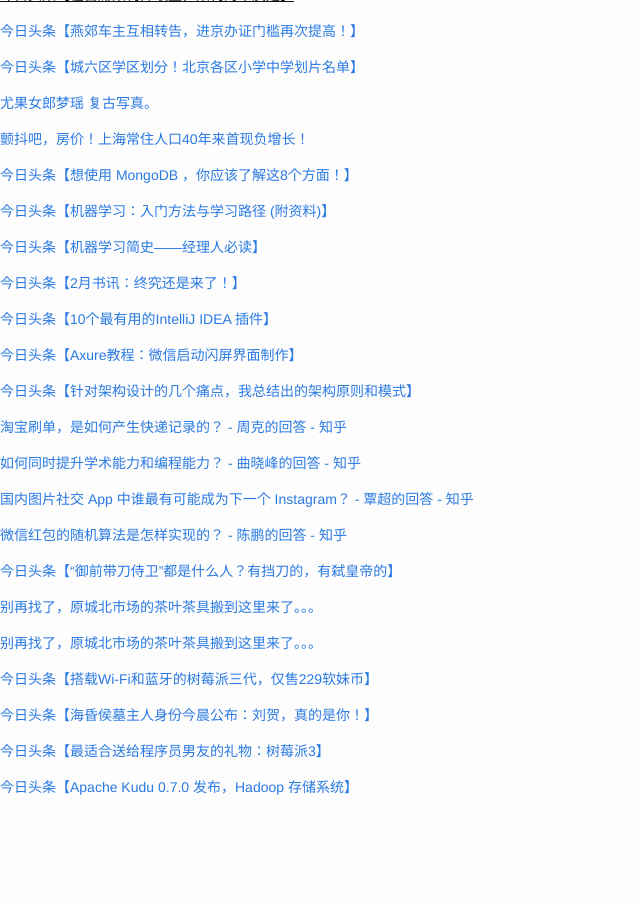
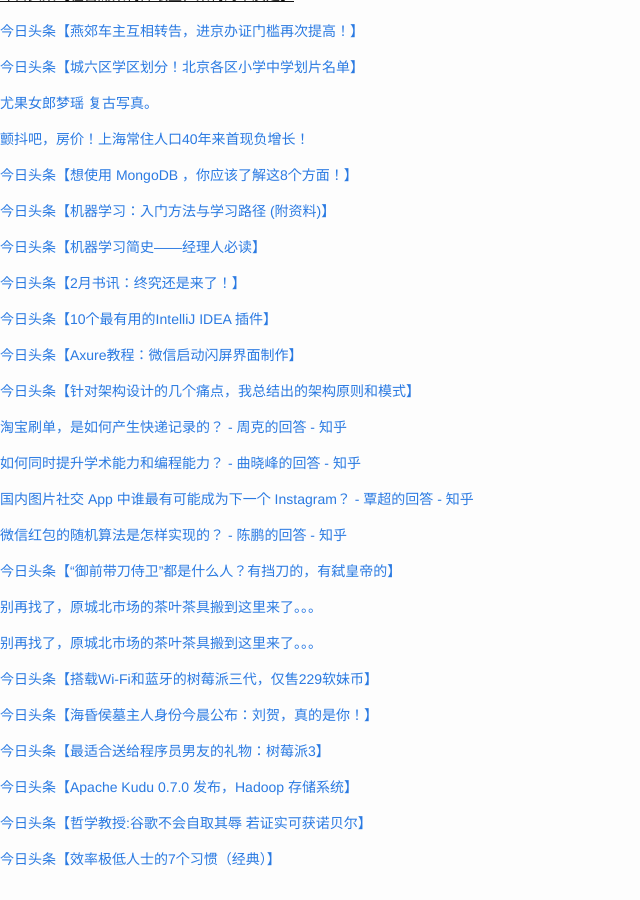
Before and after one commit to cnwarden/cnwarden.github.io, a Jekyll site: the page built from fav/index.md, in a window 1280 px wide and 900 px high, scrolled down 1446 px. Shown: the whole window, without its empty margins (0-640 px from the left). Built offline with Jekyll 4.4.1, drawn with Linux system fonts in a browser that asks for light colours; emoji names are drawn with the system emoji font; before the commit the page ends 2274 px from its top, so only the background shows below that.

Commit message:
auto commit

```diff
--- a/fav/index.md
+++ b/fav/index.md
@@ -126,3 +126,7 @@ title:  fav
 [今日头条【最适合送给程序员男友的礼物：树莓派3】](http://toutiao.com/item/6257210007096394242/?iid=3764603574&app=news_article&tt_from=android_share&utm_source=email&utm_medium=toutiao_android&utm_campaign=client_share)
 
 [今日头条【Apache Kudu 0.7.0 发布，Hadoop 存储系统】](http://toutiao.com/item/6256525626744766978/?iid=3764603574&app=news_article&tt_from=android_share&utm_source=email&utm_medium=toutiao_android&utm_campaign=client_share)
+
+[今日头条【哲学教授:谷歌不会自取其辱 若证实可获诺贝尔】](http://toutiao.com/item/6257280482359116290/?iid=3764603574&app=news_article&tt_from=android_share&utm_source=email&utm_medium=toutiao_android&utm_campaign=client_share)
+
+[今日头条【效率极低人士的7个习惯（经典）】](http://toutiao.com/item/6254304143863710210/?iid=3764603574&app=news_article&tt_from=android_share&utm_source=email&utm_medium=toutiao_android&utm_campaign=client_share)
```
